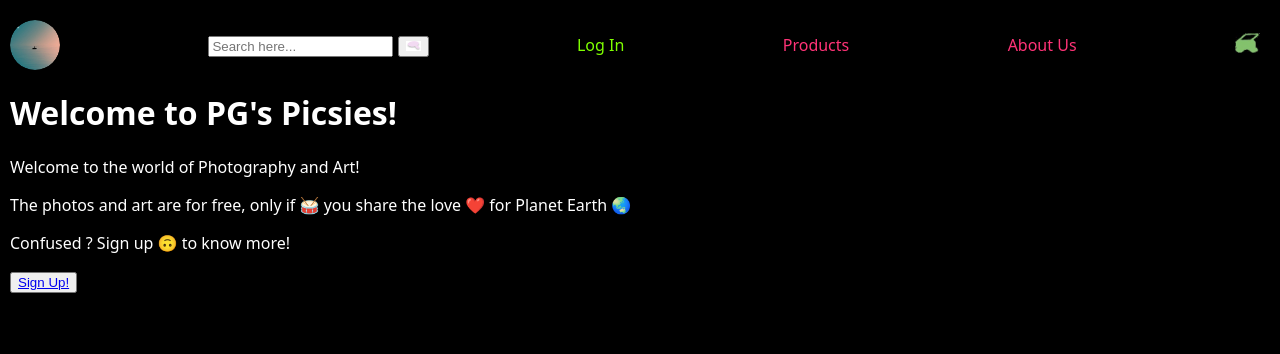
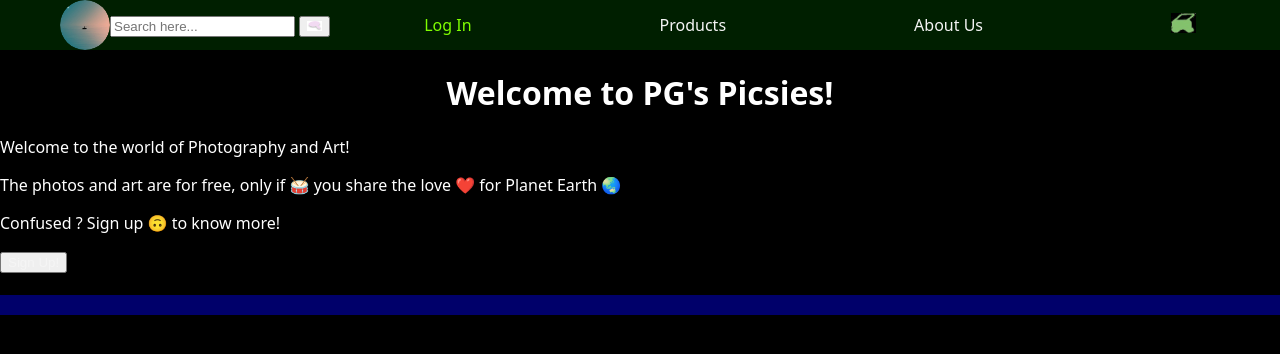
Before and after one commit to prak112/Image-Barter-Bazaar, a Django app: page / in a window 1280 px wide. Shown: the top 354 px of the page. Run offline with Django 4.2, Linux system fonts and the light colour scheme.

Commit message:
footer, update header

```diff
--- a/ecommstore/photostore/static/photostore/styles.css
+++ b/ecommstore/photostore/static/photostore/styles.css
@@ -1,20 +1,26 @@
+/*GENERAL*/
 body{
     background-color: black;
     color: white;
     font-family: system-ui, -apple-system, BlinkMacSystemFont, 'Segoe UI', Roboto, Oxygen, Ubuntu, Cantarell, 'Open Sans', 'Helvetica Neue', sans-serif;
-    margin: 10px auto;
-    padding: 10px;
+    margin: 0 auto;
+    padding: 0;
+}
+h1{
+    text-align: center;
 }
 
 
-.header-container{
+/*HEADER*/
+
+header{
     position: relative;
     width: 100%;
-    height: 15%;
-    background-color: transparent;
+    height: 100%;
+    background-color: rgba(0, 128, 0, 0.241);
+    padding-left: 10px;
 }
-
-.header-container .logo{
+header .logo{
     width: 50px;
     height: 50px;
     border-radius: 60%;
@@ -22,45 +28,88 @@ body{
     object-fit: cover;
 }
 
-.header-container nav{
+header nav{
     display: flex;
     flex-direction: row;
     align-items: center;
     justify-content: space-between;
+    align-items: center;
+    padding-left: 50px;
 }
-.header-container .nav-menu{
-    margin-right: 10px;
+header .nav-menu{
+    margin: 10px auto;
 }
-.header-container .login{
+header .login{
     text-decoration: none;
     color: chartreuse
 }
-.header-container a{
+
+a{
     text-decoration: none;
-    color: #f37
+    color: whitesmoke;
 }
 
-.header-container a:hover{
-    color: #55adde;
-    transition: 0.1ms;
-    transform: translate3d(0, -2px, 0);
+header a:hover{
+    color: burlywood;
+    cursor: pointer;
+}
+header .login:hover{
+    color: #f2f;
+    cursor: pointer;
 }
 
-
-.header-container .search-icon{
+header .search-icon{
     width: 15px;
     height: 10px;
     object-fit: fill;
 }
-.header-container .search-icon:hover{
+header .search-icon:hover{
     cursor: pointer;
 }
 
-.header-container .cart-icon{
+header .cart-icon{
     width: 25px;
     height: 20px;
     object-fit: cover;
 }
-.header-container .cart-icon:hover{
+header .cart-icon:hover{
     cursor: pointer;
 }
+
+/*FOOTER*/
+footer{
+    position: relative;
+    width: 100%;
+    height: 100%;
+    background-color: rgba(0, 0, 255, 0.416);
+    padding: 10px;
+    font-size: 10px;
+}
+footer .logo{
+    width: 50px;
+    height: 50px;
+    border-radius: 60%;
+    overflow: hidden;
+    object-fit: cover;
+}
+footer nav{
+    display: flex;
+    flex-direction: row;
+    justify-content: space-between;
+    align-items: center;
+    padding-left: 50px;
+}
+footer nav a{
+    text-decoration: none;
+    color: rgba(216, 112, 147, 0.726);
+}
+footer nav ul{
+    display: inline-flex;
+    padding-right: 50px;
+    margin: 0 auto;
+}
+footer nav ul li{
+    list-style: none;
+    margin-right: 10px;
+    padding: 20px;
+}
```
